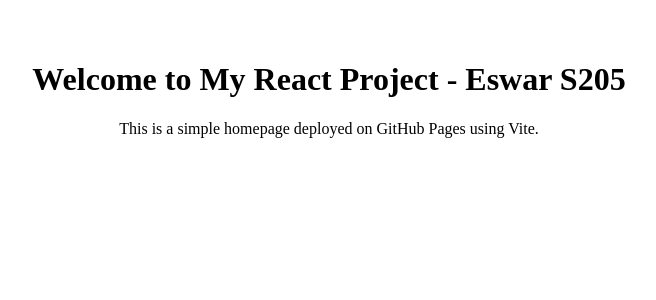
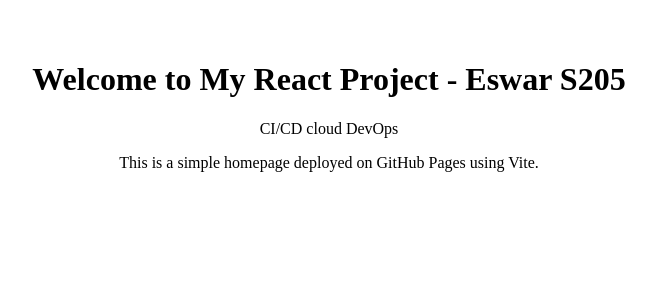
Before and after one commit to mohaneswar123/reactapp205-gitactions, a React (Vite) app: page / in a window 1280 px wide. Shown: the top 300 px of the page, without its empty margins (311-967 px from the left). Built offline with nearby package versions, Linux system fonts and the light colour scheme.

Commit message:
updated app.jsx

```diff
--- a/src/App.jsx
+++ b/src/App.jsx
@@ -4,7 +4,9 @@
   return (
     <div className="container">
       <h1>Welcome to My React Project - Eswar S205</h1>
+      <p>CI/CD cloud DevOps</p>
       <p>This is a simple homepage deployed on GitHub Pages using Vite.</p>
+
     </div>
   );
 }
```
